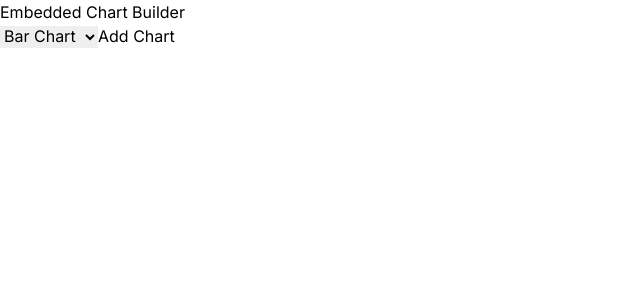
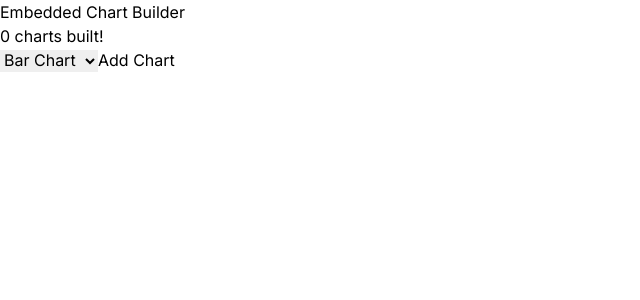
Before and after one commit to Steven-Rummler/charts, a Next.js app: page / in a window 1280 px wide. Shown: the top 300 px of the page, without its empty margins (0-640 px from the left). Built offline with nearby package versions, Linux system fonts and the light colour scheme; no server answers; the database is empty.

Commit message:
handle main page charts pull correctly

```diff
--- a/app/page.tsx
+++ b/app/page.tsx
@@ -1,17 +1,23 @@
+import { kv } from "@vercel/kv";
 import { ChartOptionsForm } from "./ChartOptionsForm";
 
 export default async function Home() {
+  let chartCount = -1;
+
   try {
-    const url = `${process.env.VERCEL_URL}/api/charts`;
-    const result = await fetch(url);
-    const parsed = await result.json();
-    console.log(parsed);
+    const chartKeys = await kv.smembers('charts');
+    // if (chartKeys.length === 0) throw new Error('No charts found');
+    // const chartsTransaction = kv.multi();
+    // chartKeys.forEach(key => chartsTransaction.hgetall(`chart:${key}`));
+    // const charts = await chartsTransaction.exec();
+    chartCount = chartKeys.length;
   } catch (e) {
     console.log(e);
   }
 
   return <main>
     <h1>Embedded Chart Builder</h1>
+    <p>{chartCount} chart{chartCount === 1 ? '' : 's'} built!</p>
     <ChartOptionsForm />
   </main>;
 }
```
